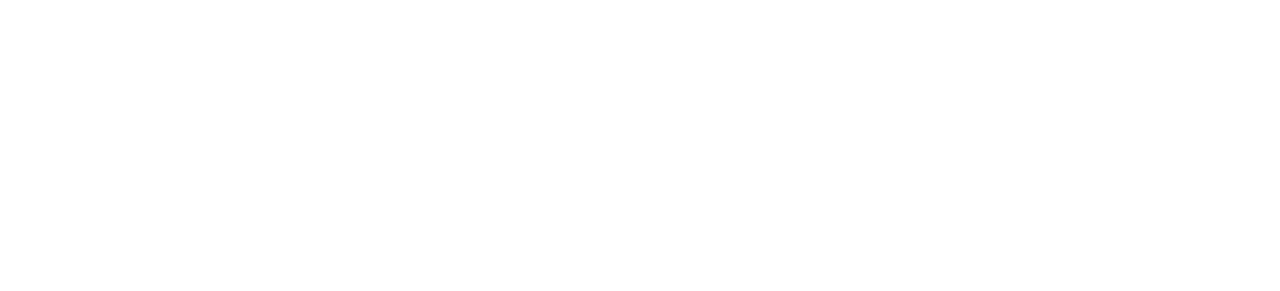
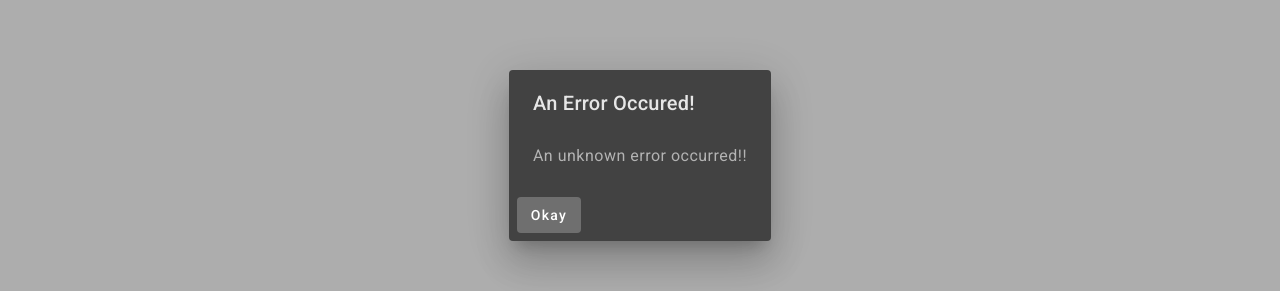
Before and after one commit to danv100/mean-course, an Angular app: page / in a window 1280 px wide. Shown: the part 245-536 px from the top of the page. Built offline with nearby package versions, Linux system fonts and the light colour scheme; no server answers.

Commit message:
126 complete

```diff
--- a/src/app/app.module.ts
+++ b/src/app/app.module.ts
@@ -8,6 +8,7 @@
 import { MatExpansionModule } from '@angular/material/expansion';
 import { MatProgressSpinnerModule } from '@angular/material/progress-spinner';
 import { MatPaginatorModule } from '@angular/material/paginator';
+import { MatDialogModule } from "@angular/material/dialog";
 
 import { AppRoutingModule } from './app-routing.module';
 import { AppComponent } from './app.component';
@@ -21,6 +22,8 @@
 import { LoginComponent } from './auth/login/login.component';
 import { SignupComponent } from './auth/signup/signup.component';
 import { AuthInterceptor } from './auth/auth-interceptor';
+import { ErrorInterceptor } from './error-interceptor';
+import { ErrorComponent } from './error/error.component';
 
 @NgModule({
   declarations: [
@@ -30,7 +33,8 @@
     HeaderComponent,
     PostListComponent,
     LoginComponent,
-    SignupComponent
+    SignupComponent,
+    ErrorComponent
   ],
   imports: [
     BrowserModule,
@@ -40,14 +44,16 @@
     MatInputModule,
     MatCardModule,
     MatButtonModule,
+    MatDialogModule,
     MatToolbarModule,
     MatExpansionModule,
     MatProgressSpinnerModule,
     MatPaginatorModule,
-    HttpClientModule,
+    HttpClientModule
   ],
   providers: [
     {provide: HTTP_INTERCEPTORS, useClass: AuthInterceptor, multi: true},
+    {provide: HTTP_INTERCEPTORS, useClass: ErrorInterceptor, multi: true},
     provideAnimationsAsync(),
     PostsService
   ],
--- /dev/null
+++ b/src/app/error-interceptor.ts
@@ -0,0 +1,23 @@
+import { HttpErrorResponse, HttpHandler, HttpInterceptor, HttpRequest } from "@angular/common/http";
+import { Injectable } from "@angular/core";
+import { MatDialog } from "@angular/material/dialog";
+import { catchError, throwError } from "rxjs";
+import { ErrorComponent } from "./error/error.component";
+
+@Injectable()
+export class ErrorInterceptor implements HttpInterceptor {
+  constructor(private dialog: MatDialog) {}
+
+  intercept(req: HttpRequest<any>, next: HttpHandler) {
+    return next.handle(req).pipe(
+      catchError((error: HttpErrorResponse) => {
+        let errorMessage = "An unknown error occurred!!";
+        if (error.error.message) {
+          errorMessage = error.error.message;
+        };
+        this.dialog.open(ErrorComponent, {data: {message: errorMessage}});
+        return throwError(error);
+      })
+    );
+  }
+}
--- /dev/null
+++ b/src/app/error/error.component.html
@@ -0,0 +1,7 @@
+<h1 mat-dialog-title>An Error Occured!</h1>
+<div mat-dialog-content>
+  <p class="mat-body-1">{{ data.message }}</p>
+</div>
+<div mat-dialog-actions>
+  <button mat-button mat-dialog-close>Okay</button>
+</div>
```
Also changed, not shown: src/app/error/error.component.ts (added, +10 -0 lines), src/app/error/error.component.scss (added), 1 other file (tests, documents, lock files or other folders).
